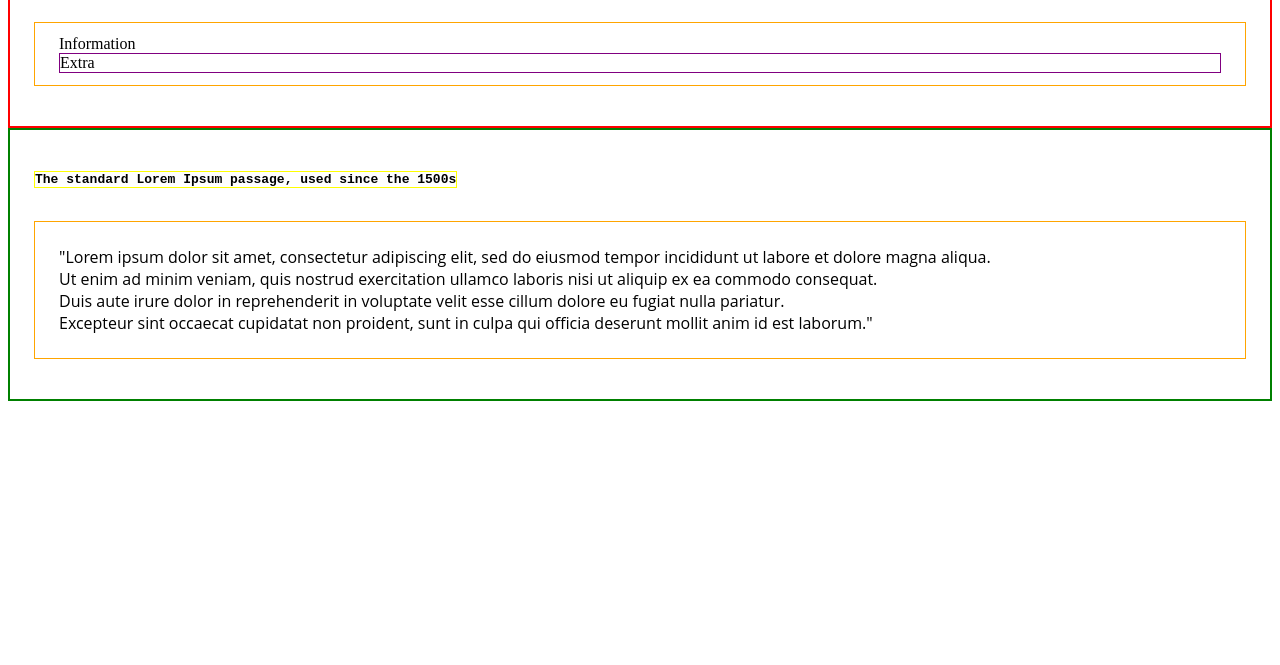
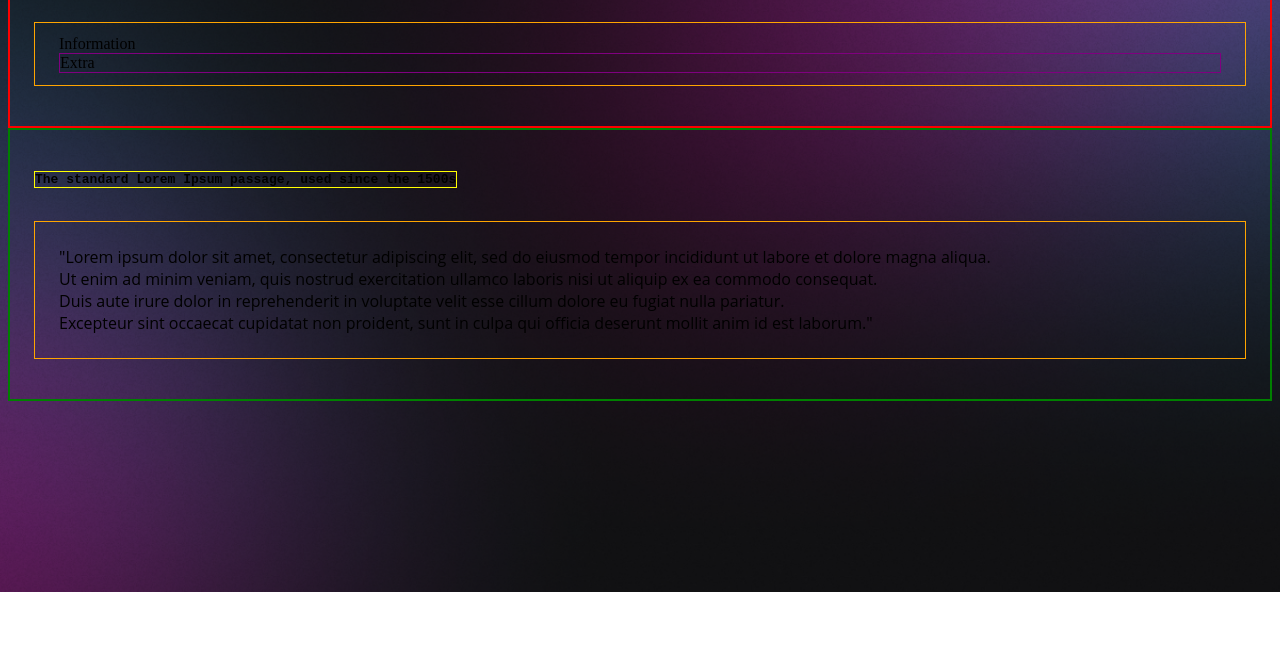
Before and after one commit to CarlosViniMSouza/DevLinksRocketseat, a plain HTML site: page index.html in a window 1280 px wide. Shown: the part 135-800 px from the top of the page. Drawn offline with Linux system fonts and the light colour scheme.

Commit message:
prox. aula -> As caixas do HTML e CSS na prática

```diff
--- a/styles/style.css
+++ b/styles/style.css
@@ -1,3 +1,14 @@
+body {
+    /*
+    background-image: url(../assets/background/bg-dark-web.png);
+    background-repeat: no-repeat;
+    background-position: center;
+    background-size: cover;
+    */
+
+    background: url(../assets/background/bg-dark-web.png) no-repeat center/cover;
+}
+
 header {
     border: 2px solid red;
     padding: 24px;
```
Also changed, not shown: assets/background/bg-dark-mobile.png (added), assets/background/bg-dark-web.png (added), assets/background/bg-light-mobile.png (added), assets/background/bg-light-web.png (added), 1 other file.
